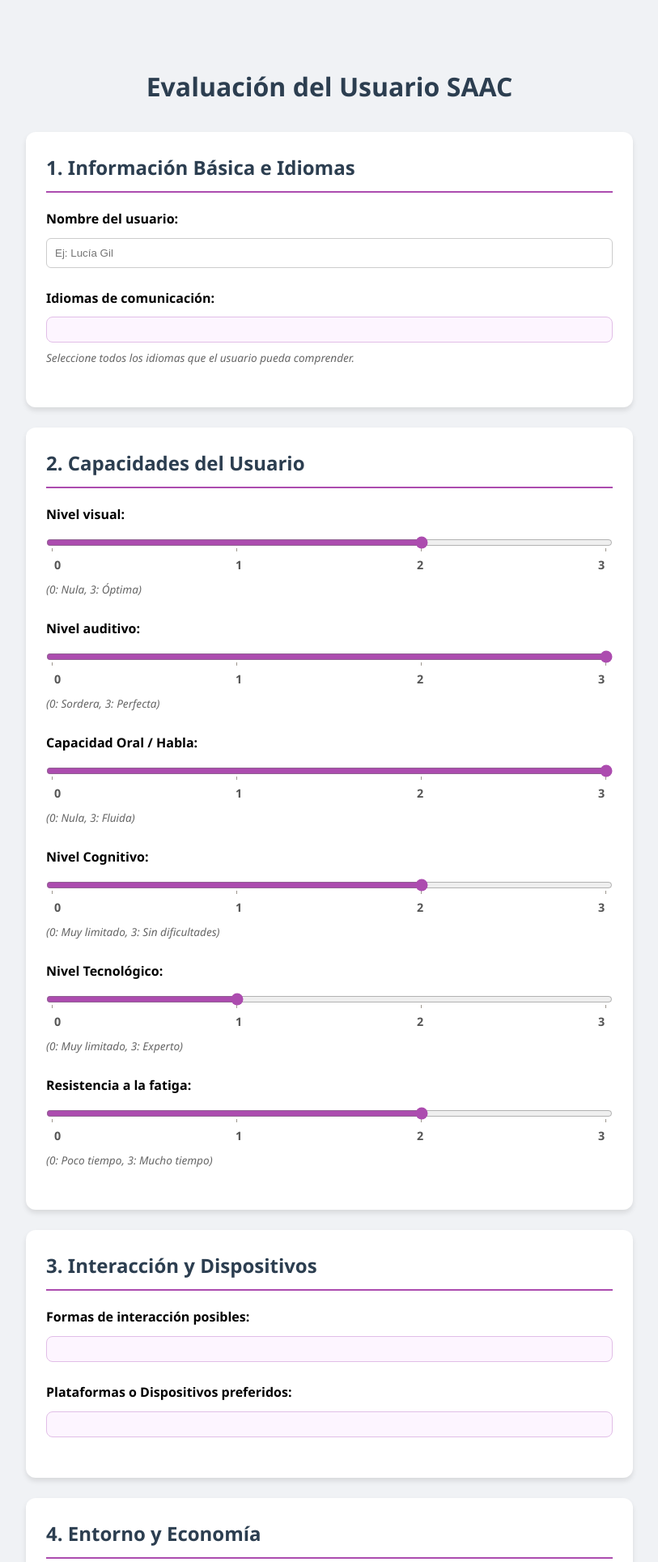
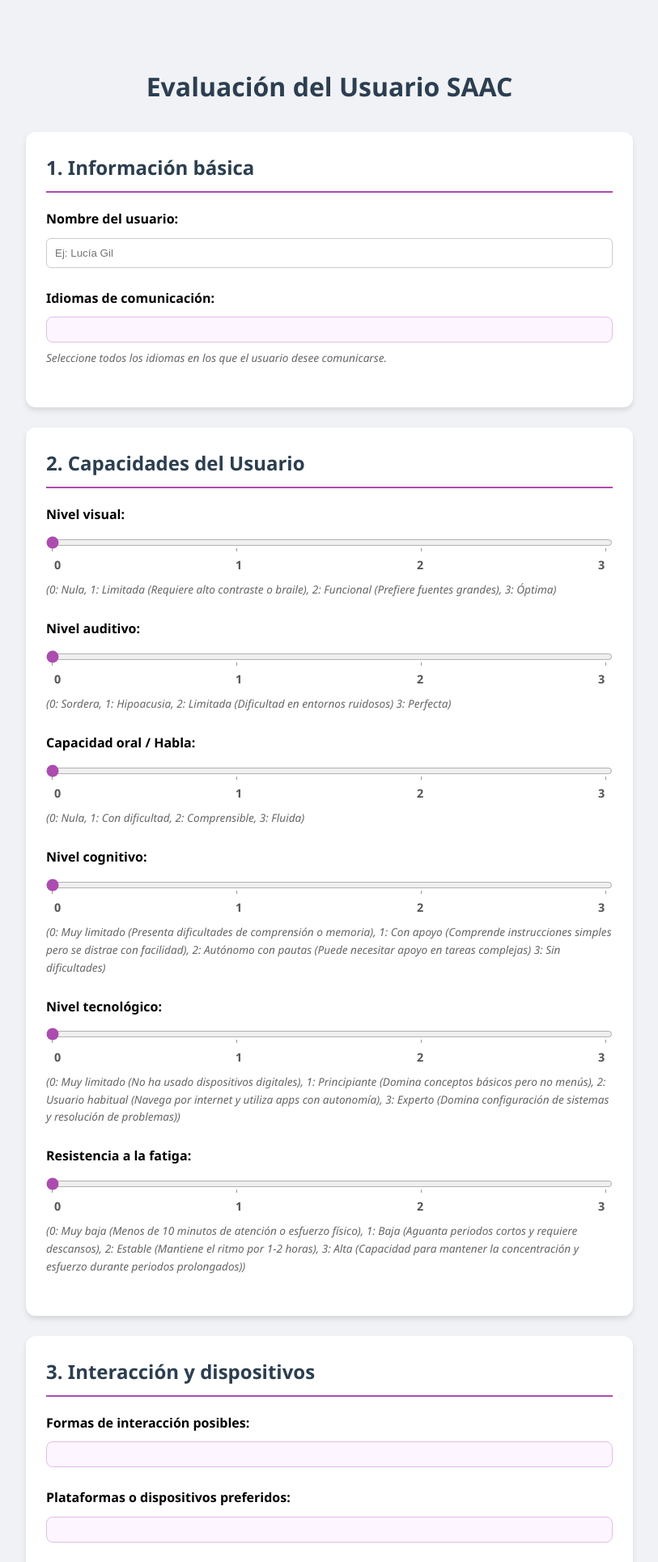
Before and after one commit to itslxcy/Trabajo-fin-de-grado, a Flask app: page /cuestionario in a window 1280 px wide. Shown: the top 1929 px of the page at 81% size, without its empty margins (233-1046 px from the left). Run offline with Flask 3, Linux system fonts and the light colour scheme.

Commit message:
Especificación de valores intermedios

```diff
--- a/backend/templates/cuestionario.html
+++ b/backend/templates/cuestionario.html
@@ -75,7 +75,7 @@
     <form action="/recomendar" method="POST">
 
         <div class="seccion">
-            <h2>1. Información Básica e Idiomas</h2>
+            <h2>1. Información básica</h2>
             <div class="pregunta">
                 <label>Nombre del usuario:</label>
                 <input type="text" name="nombre" placeholder="Ej: Lucía Gil" required>
@@ -89,7 +89,7 @@
                     </label>
                     {% endfor %}
                 </div>
-                <small>Seleccione todos los idiomas que el usuario pueda comprender.</small>
+                <small>Seleccione todos los idiomas en los que el usuario desee comunicarse.</small>
             </div>
         </div>
 
@@ -97,12 +97,12 @@
             <h2>2. Capacidades del Usuario</h2>
 
             {% set caps = [
-                ('vision', 'Nivel visual', '0: Nula, 3: Óptima', 2),
-                ('audicion', 'Nivel auditivo', '0: Sordera, 3: Perfecta', 3),
-                ('habla', 'Capacidad Oral / Habla', '0: Nula, 3: Fluida', 3),
-                ('cognicion', 'Nivel Cognitivo', '0: Muy limitado, 3: Sin dificultades', 2),
-                ('tecnologia', 'Nivel Tecnológico', '0: Muy limitado, 3: Experto', 1),
-                ('resistencia', 'Resistencia a la fatiga', '0: Poco tiempo, 3: Mucho tiempo', 2)
+                ('vision', 'Nivel visual', '0: Nula, 1: Limitada (Requiere alto contraste o braile), 2: Funcional (Prefiere fuentes grandes), 3: Óptima', 0),
+                ('audicion', 'Nivel auditivo', '0: Sordera, 1: Hipoacusia, 2: Limitada (Dificultad en entornos ruidosos) 3: Perfecta', 0),
+                ('habla', 'Capacidad oral / Habla', '0: Nula, 1: Con dificultad, 2: Comprensible, 3: Fluida', 0),
+                ('cognicion', 'Nivel cognitivo', '0: Muy limitado (Presenta dificultades de comprensión o memoria), 1: Con apoyo (Comprende instrucciones simples pero se distrae con facilidad), 2: Autónomo con pautas (Puede necesitar apoyo en tareas complejas) 3: Sin dificultades', 0),
+                ('tecnologia', 'Nivel tecnológico', '0: Muy limitado (No ha usado dispositivos digitales), 1: Principiante (Domina conceptos básicos pero no menús), 2: Usuario habitual (Navega por internet y utiliza apps con autonomía), 3: Experto (Domina configuración de sistemas y resolución de problemas)', 0),
+                ('resistencia', 'Resistencia a la fatiga', '0: Muy baja (Menos de 10 minutos de atención o esfuerzo físico), 1: Baja (Aguanta periodos cortos y requiere descansos), 2: Estable (Mantiene el ritmo por 1-2 horas), 3: Alta (Capacidad para mantener la concentración y esfuerzo durante periodos prolongados)', 0)
             ] %}
 
             {% for id, titulo, desc, defecto in caps %}
@@ -127,7 +127,7 @@
         </div>
 
         <div class="seccion">
-            <h2>3. Interacción y Dispositivos</h2>
+            <h2>3. Interacción y dispositivos</h2>
             <div class="pregunta">
                 <label>Formas de interacción posibles:</label>
                 <div class="opciones-grid">
@@ -139,7 +139,7 @@
                 </div>
             </div>
             <div class="pregunta">
-                <label>Plataformas o Dispositivos preferidos:</label>
+                <label>Plataformas o dispositivos preferidos:</label>
                 <div class="opciones-grid">
                     {% for p in plataformas %}
                     <label class="opcion-item">
@@ -151,16 +151,16 @@
         </div>
 
         <div class="seccion">
-            <h2>4. Entorno y Economía</h2>
+            <h2>4. Entorno y economía</h2>
             <div class="pregunta">
-                <label>¿Ayuda externa para puesta en marcha inicial?</label>
+                <label>¿Cuenta con ayuda externa para puesta en marcha inicial del SAAC?</label>
                 <div class="radio-group">
                     <label><input type="radio" name="ayuda_inicial" value="true" checked> Sí</label>
                     <label><input type="radio" name="ayuda_inicial" value="false"> No</label>
                 </div>
             </div>
             <div class="pregunta">
-                <label>¿Ayuda externa para mantenimiento diario?</label>
+                <label>¿Cuenta con ayuda externa para el mantenimiento diario del SAAC?</label>
                 <div class="radio-group">
                     <label><input type="radio" name="ayuda_diaria" value="true" checked> Sí</label>
                     <label><input type="radio" name="ayuda_diaria" value="false"> No</label>
@@ -179,7 +179,7 @@
             </div>
         </div>
 
-        <button type="submit">Generar Informe de Recomendación</button>
+        <button type="submit">Generar informe de recomendación</button>
     </form>
 </body>
 </html>
```
Also changed, not shown: 1 other file.
